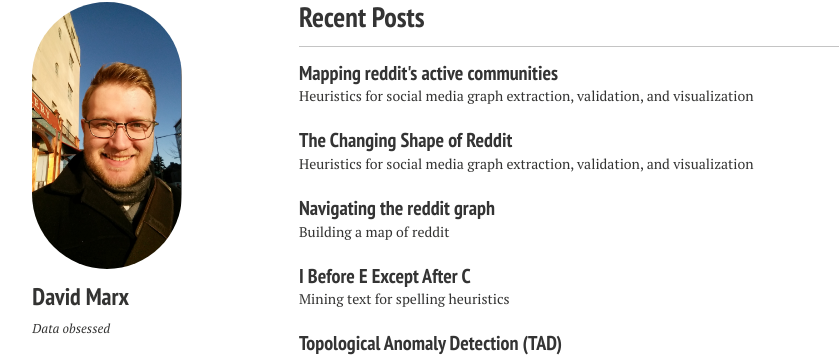
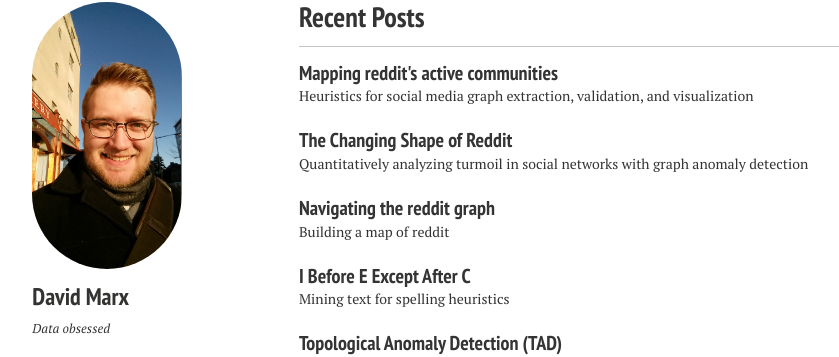
Before and after one commit to dmarx/dmarx.github.io, a Jekyll site: the page built from index.md, in a window 1280 px wide. Shown: the part 114-471 px from the top of the page, without its empty margins (21-860 px from the left). Built offline with Jekyll 4.4.1, drawn with Linux system fonts in a browser that asks for light colours; nearby versions of some CDN libraries.

Commit message:
Fixed excerpt block, tags, and mathjax markdown.

```diff
--- a/_posts/2016-02-03-changing-shape-of-reddit.md
+++ b/_posts/2016-02-03-changing-shape-of-reddit.md
@@ -1,8 +1,8 @@
 ---
 layout: post
 title: The Changing Shape of Reddit
-excerpt: "Heuristics for social media graph extraction, validation, and visualization"
-tags: [link analysis, networkx, gephi, python, network analysis, reddit]
+excerpt: "Quantitatively analyzing turmoil in social networks with graph anomaly detection"
+tags: [link analysis, igraph, R, network analysis, social network analysis, anomaly detection, reddit]
 modified:
 comments: true
 ---
@@ -48,7 +48,7 @@ By comparing how relationships between subreddits change over time, we can ident
 
 One approach to this kind of anomaly detection was suggested by Serrano (2009) in their application of scan statistics to the Enron email network. Their problem was similar in that they were trying to identify time periods during which their network of interest was undergoing upheaval.
 
-The approach is as follows: for each node in the graph, isolate its community out to some depth `k` (usually k=1 or 2). Then calculate some statistic over this subgraph, which we will call the "scan statistic." The scan statistic used by Serrano is the sum of edge weights in the subgraph. We calculate the scan statistic for each node for each time step. Then, we standardize our observations by looking back across $\tau$ timesteps. Finally, for each timestep we calculate the max value taken by the scan statistic for any node in that time period, and examine the distribution of this max over all time periods to identify anomalous time steps.
+The approach is as follows: for each node in the graph, isolate its community out to some depth \\(k\\) (usually k=1 or 2). Then calculate some statistic over this subgraph, which we will call the "scan statistic." The scan statistic used by Serrano is the sum of edge weights in the subgraph. We calculate the scan statistic for each node for each time step. Then, we standardize our observations by looking back across \\(\tau\\) timesteps. Finally, for each timestep we calculate the max value taken by the scan statistic for any node in that time period, and examine the distribution of this max over all time periods to identify anomalous time steps.
 
 ### Graph anomaly detection results
 
```
